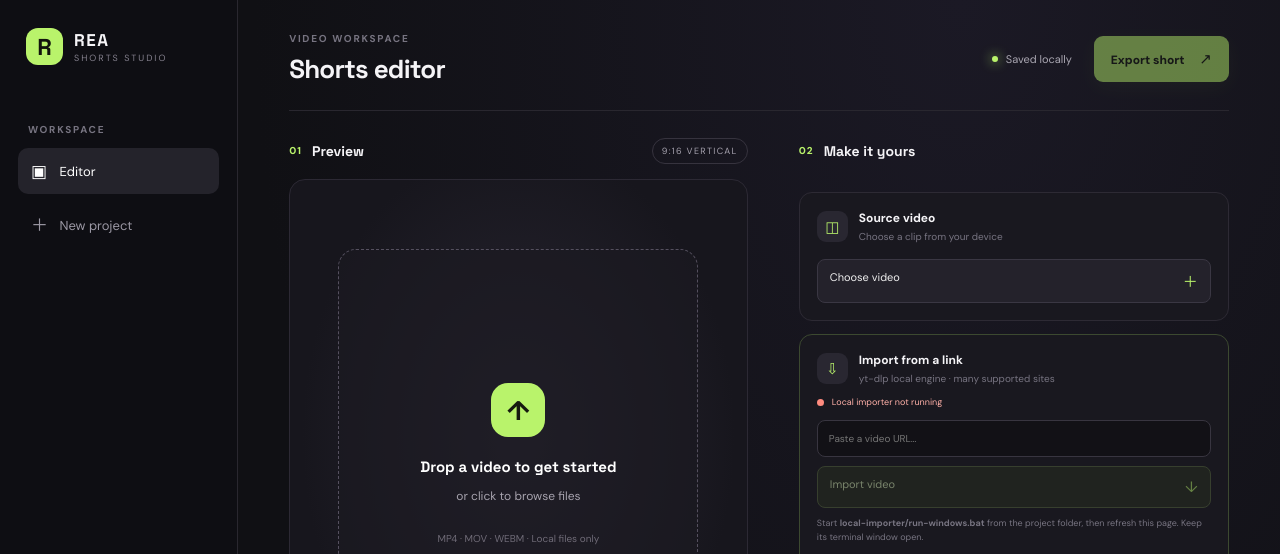
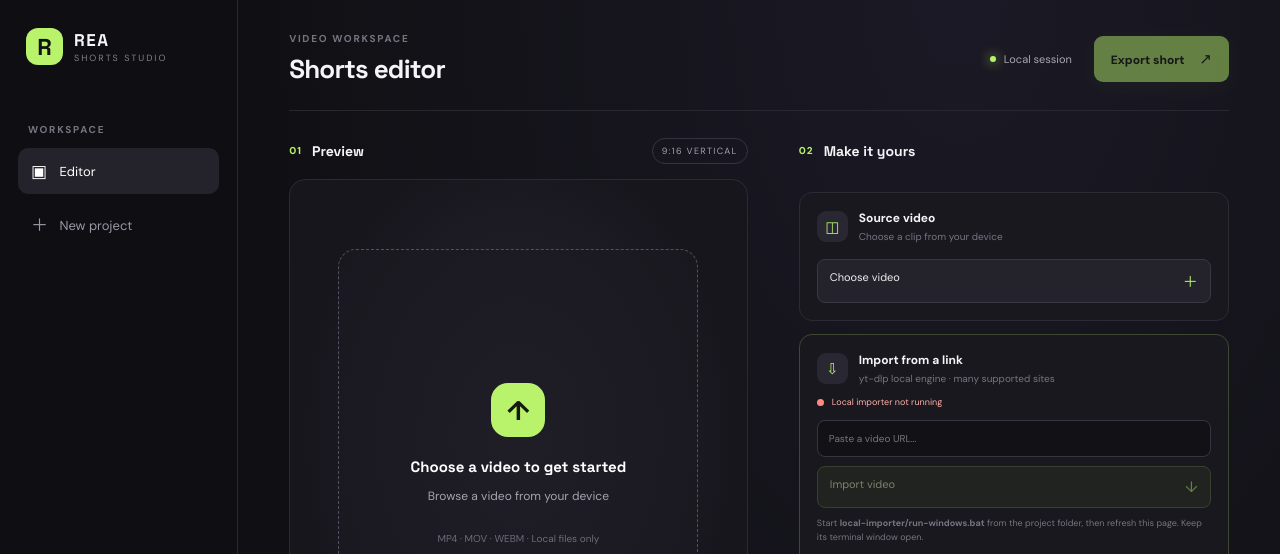
Before and after one commit to aafatabsayyadp-cmd/rea-shorts-studio, a React (Vite) app: page / in a window 1280 px wide. Shown: the top 554 px of the page. Built offline with nearby package versions, Linux system fonts and the light colour scheme; no server answers.

Commit message:
Clarify local session and video selection labels

```diff
--- a/src/App.tsx
+++ b/src/App.tsx
@@ -366,7 +366,7 @@ export default function App() {
       <section className="main-panel">
         <header className="topbar">
           <div><div className="eyebrow">VIDEO WORKSPACE</div><h1>Shorts editor</h1></div>
-          <div className="top-actions"><span className="autosave"><i /> Saved locally</span><button className="export-button" onClick={exportVideo} disabled={!file || exportState === "rendering"}>{exportState === "rendering" ? "Exporting…" : "Export short"} <span>↗</span></button></div>
+          <div className="top-actions"><span className="autosave"><i /> Local session</span><button className="export-button" onClick={exportVideo} disabled={!file || exportState === "rendering"}>{exportState === "rendering" ? "Exporting…" : "Export short"} <span>↗</span></button></div>
         </header>
 
         <div className="editor-layout">
@@ -379,7 +379,7 @@ export default function App() {
                 <div className="preview-caption">{activeCaption || (captions.length ? "" : "Your caption appears here")}</div>
                 <button className="play-overlay" onClick={togglePlayback} aria-label={playing ? "Pause preview" : "Play preview"}>{playing ? "Ⅱ" : "▶"}</button>
               </div> : <button className="upload-card" onClick={() => fileInputRef.current?.click()}>
-                <div className="upload-icon">↑</div><strong>Drop a video to get started</strong><span>or click to browse files</span><small>MP4 · MOV · WEBM · Local files only</small>
+                <div className="upload-icon">↑</div><strong>Choose a video to get started</strong><span>Browse a video from your device</span><small>MP4 · MOV · WEBM · Local files only</small>
               </button>}
             </div>
             <div className="preview-footer"><span>{file ? file.name : "No video selected"}</span><span>{file ? `${formatTime(duration)} total` : "1080 × 1920 output"}</span></div>
```
